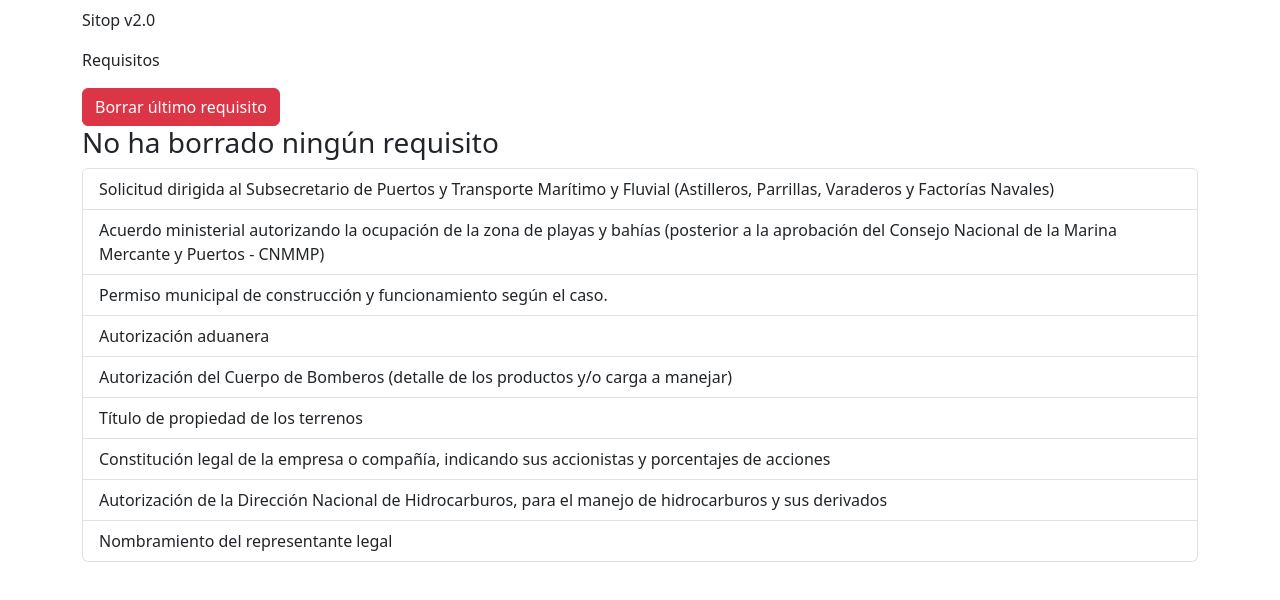
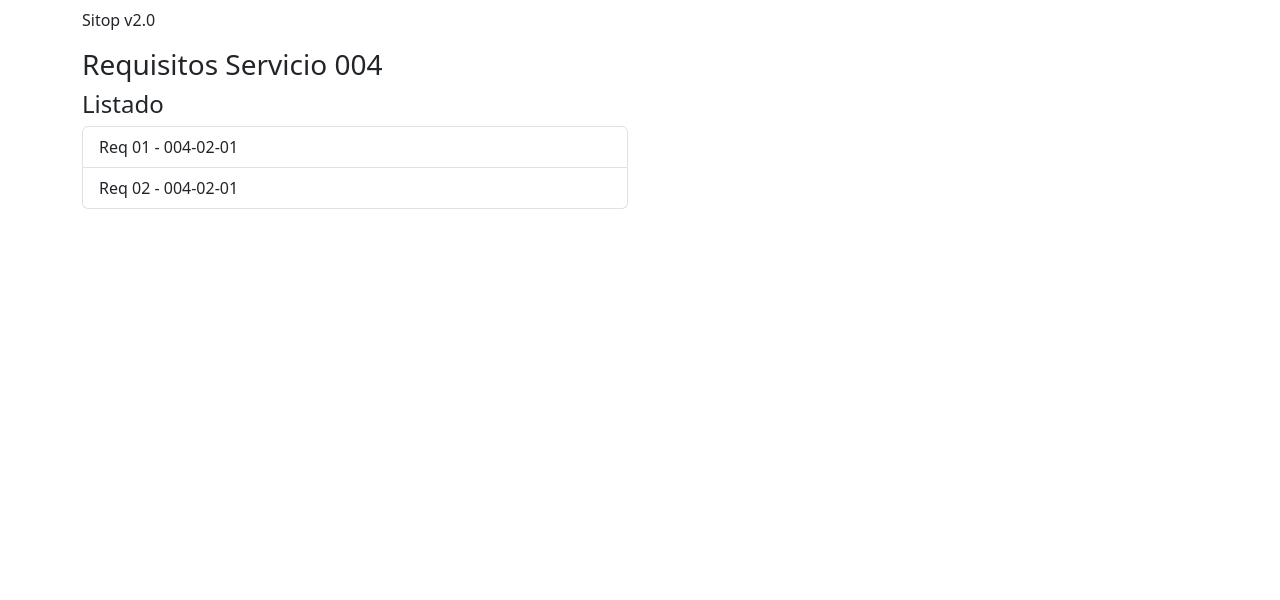
Before and after one commit to iblurdesigner/testReMit, an Angular app: page / in a window 1280 px wide. Shown: the top 600 px of the page. Built offline with nearby package versions, Linux system fonts and the light colour scheme.

Commit message:
modulo pages requisitos 004

```diff
--- a/src/app/app.component.html
+++ b/src/app/app.component.html
@@ -1,3 +1,5 @@
 <p>Sitop v2.0</p>
 
-<inspections-list></inspections-list>
+<!-- <inspections-list></inspections-list> -->
+
+<req0401-main-page></req0401-main-page>
--- a/src/app/app.module.ts
+++ b/src/app/app.module.ts
@@ -4,6 +4,7 @@ import { BrowserModule } from '@angular/platform-browser';
 import { AppRoutingModule } from './app-routing.module';
 import { AppComponent } from './app.component';
 import { InspecModule } from './inspections/inspec.module';
+import { Req0401Module } from './req0401/req0401.module';
 
 
 @NgModule({
@@ -13,7 +14,8 @@ import { InspecModule } from './inspections/inspec.module';
   imports: [
     BrowserModule,
     AppRoutingModule,
-    InspecModule
+    InspecModule,
+    Req0401Module
   ],
   providers: [],
   bootstrap: [AppComponent]
--- /dev/null
+++ b/src/app/req0401/pages/main-page.component.html
@@ -0,0 +1,14 @@
+<h3>Requisitos Servicio 004</h3>
+
+<div class="row">
+
+  <div class="col">
+    <h4>Listado</h4>
+    <ul class="list-group">
+      <li class="list-group-item">Req 01 - 004-02-01</li>
+      <li class="list-group-item">Req 02 - 004-02-01</li>
+    </ul>
+  </div>
+
+  <div class="col"></div>
+</div>
```
Also changed, not shown: src/app/req0401/pages/main-page.component.ts (added, +10 -0 lines), src/app/req0401/req0401.module.ts (added, +14 -0 lines), src/app/req0401/pages/main-page.component.css (added), 1 other file (tests, documents, lock files or other folders).
